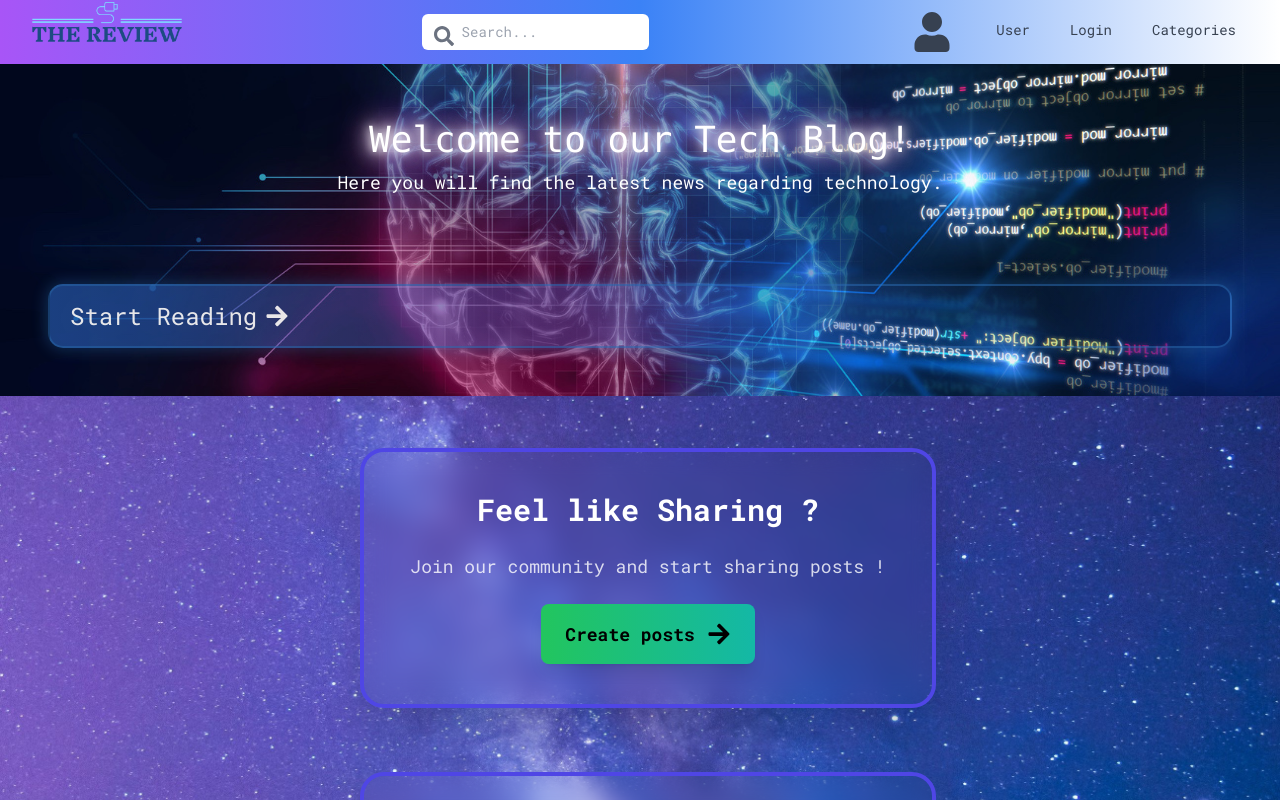
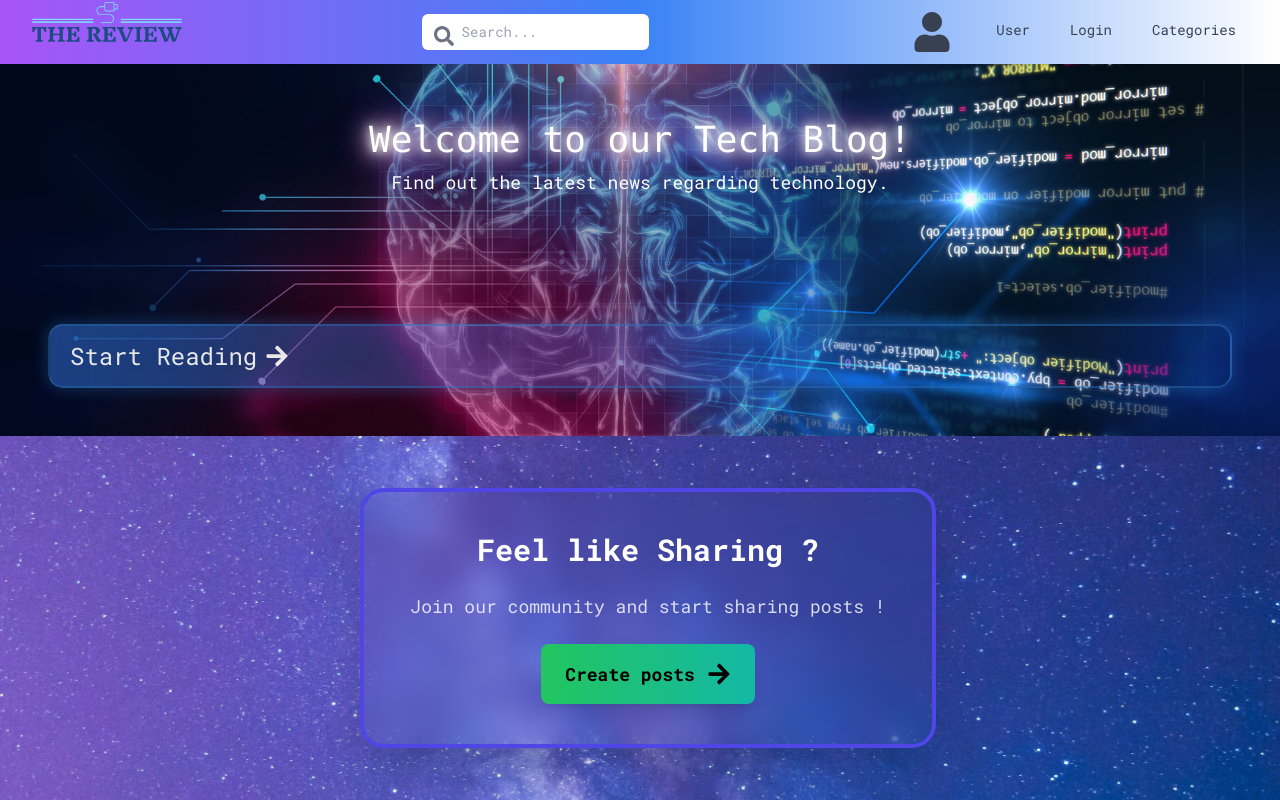
Before and after one commit to Marvindje/The-review-perso, a React (Vite) app in the folder frontend/: page / in a window 1280 px wide. Shown: the top 800 px of the page. Built offline with nearby package versions, Linux system fonts and the light colour scheme.

Commit message:
homepage

```diff
--- a/frontend/src/pages/Homepage.jsx
+++ b/frontend/src/pages/Homepage.jsx
@@ -36,7 +36,7 @@ function HomePage() {
       Welcome to our Tech Blog!
     </h1>
 
-            <p className="text-lg text-white mb-6 opacity-100">Here you will find the latest news regarding technology.</p>
+            <p className="text-lg text-white mb-16 opacity-100">Find out  the latest news regarding technology.</p>
             <a
                 href="/blog"
                 className="self-stretch mt-16 px-5 py-3 shadow-lg rounded-lg text-white bg-gradient-to-r from-blue-500-opacity-50 to-indigo-500-opacity-150 transform transition-transform duration-500 ease-in-out hover:shadow-2xl active:scale-90 flex items-center opacity-90"
```
